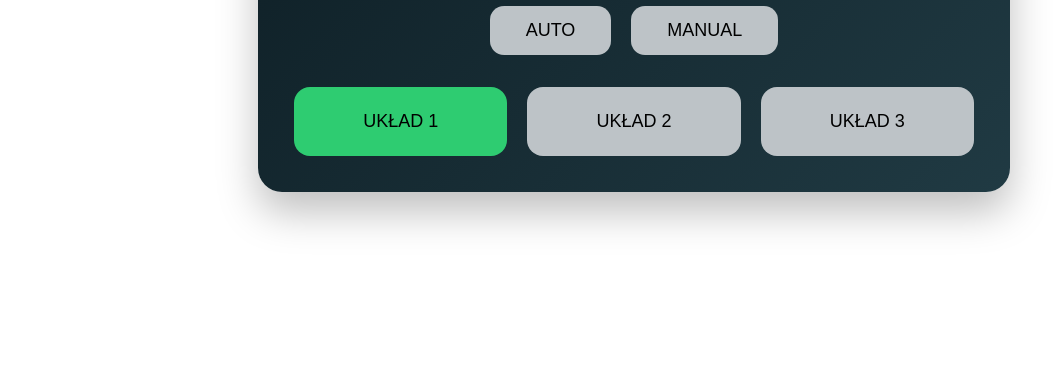
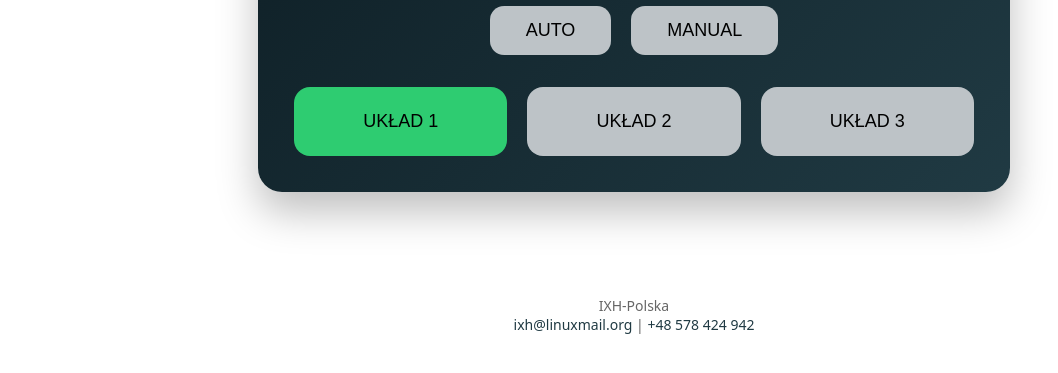
Before and after one commit to robert-polska/Ixh-ukulele, a plain HTML site: page index.html in a window 1280 px wide. Shown: the part 269-642 px from the top of the page, without its empty margins (6-1064 px from the left). Drawn offline with Linux system fonts and the light colour scheme.

Commit message:
index.html

```diff
--- a/index.html
+++ b/index.html
@@ -78,6 +78,23 @@ body {
   background: #2ecc71;
   color: #000;
 }
+  footer {
+  margin-top: 80px;
+  padding: 24px;
+  font-size: 14px;
+  color: #666;
+  text-align: center;
+}
+
+footer a {
+  color: #203a43;
+  text-decoration: none;
+  font-weight: 500;
+}
+
+footer a:hover {
+  text-decoration: underline;
+}
 </style>
 </head>
 
@@ -114,6 +131,12 @@ function updateClock() {
 setInterval(updateClock, 1000);
 updateClock();
 </script>
-
+<footer>
+  <div>IXH-Polska</div>
+  <div>
+    <a href="mailto:ixh@linuxmail.org">ixh@linuxmail.org</a> |
+    <a href="tel:+48578424942">+48 578 424 942</a>
+  </div>
+</footer>
 </body>
 </html>
```
